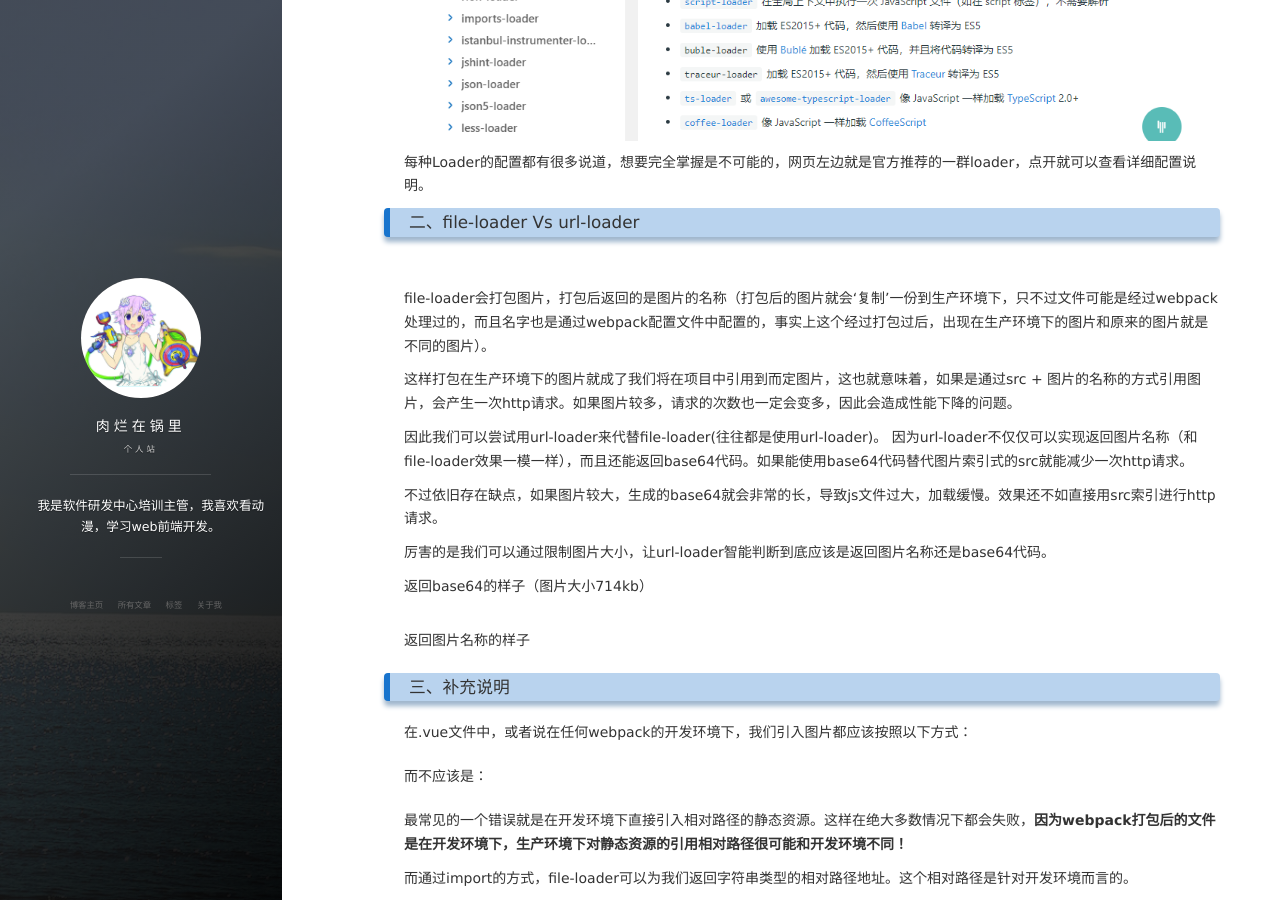
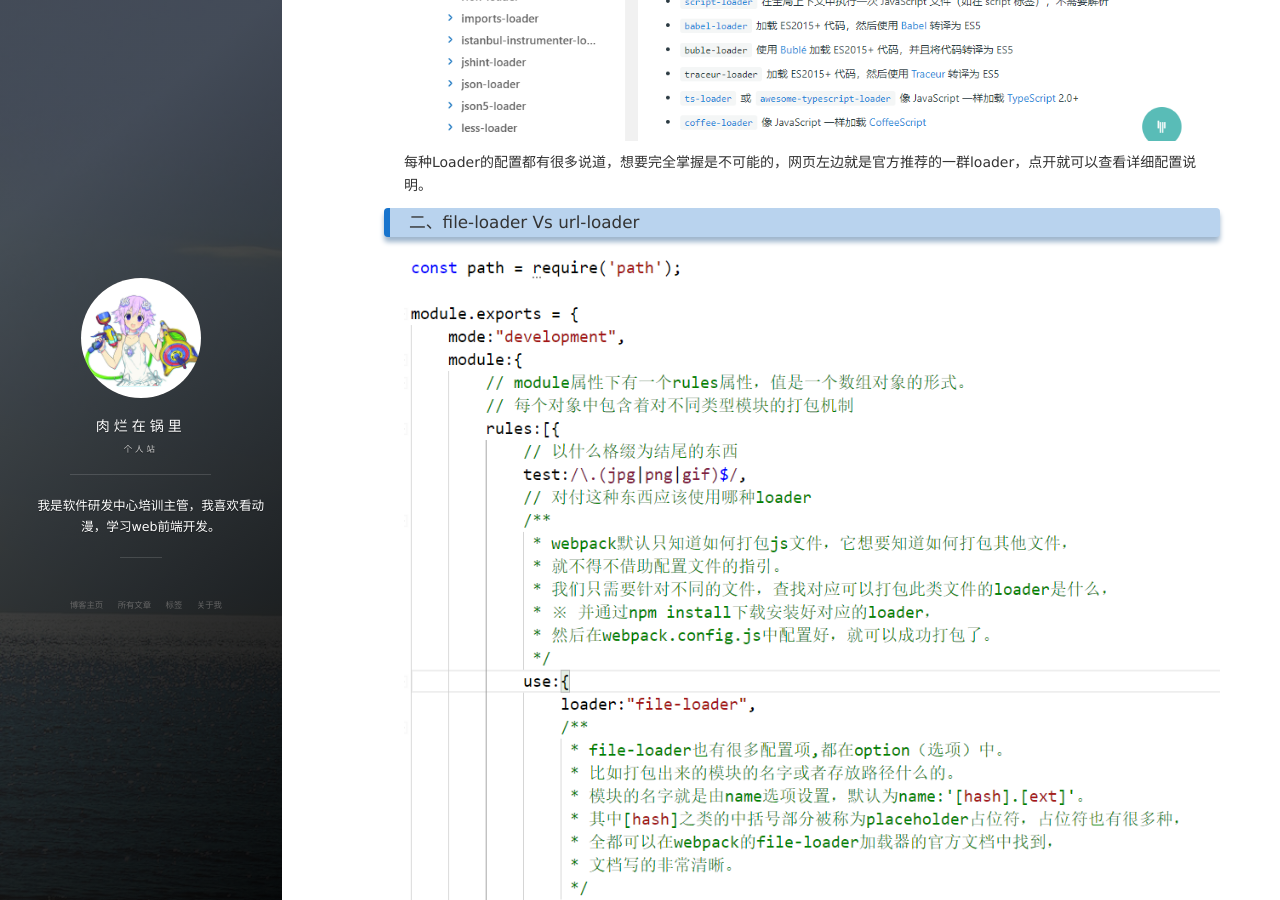
Before and after one commit to FDirectionClear/fdirectionclear.github.io, a Jekyll site: the page built from _posts/2019-04-12-webpack-file&url-loader.md, in a window 1280 px wide and 900 px high, scrolled down 838 px. Built offline with Jekyll 4.4.1, drawn with Linux system fonts in a browser that asks for light colours; nearby versions of some CDN libraries; comment, search, counter and statistics services are not loaded.

Commit message:
Update 2019-04-12-webpack-file&url-loader.md

```diff
--- a/_posts/2019-04-12-webpack-file&url-loader.md
+++ b/_posts/2019-04-12-webpack-file&url-loader.md
@@ -18,11 +18,11 @@ clean-html-plugin。
 
 ### 二、file-loader Vs url-loader
 
-![](images/posts/2019-04-12-webpack-file&url-loader/e0e973f2c64416b1eee247d6d3dec3ea.png)
+![](/images/posts/2019-04-12-webpack-file&url-loader/e0e973f2c64416b1eee247d6d3dec3ea.png)
 
-![](images/posts/2019-04-12-webpack-file&url-loader/f4e93d70de351248609c217a5d6d22fa.png)
+![](/images/posts/2019-04-12-webpack-file&url-loader/f4e93d70de351248609c217a5d6d22fa.png)
 
-![](images/posts/2019-04-12-webpack-file&url-loader/fd68f273cfd0360525d8483a8ee89736.png)
+![](/images/posts/2019-04-12-webpack-file&url-loader/fd68f273cfd0360525d8483a8ee89736.png)
 
 file-loader会打包图片，打包后返回的是图片的名称（打包后的图片就会‘复制’一份到生产环境下，只不过文件可能是经过webpack处理过的，而且名字也是通过webpack配置文件中配置的，事实上这个经过打包过后，出现在生产环境下的图片和原来的图片就是不同的图片）。
 
@@ -39,23 +39,23 @@ file-loader会打包图片，打包后返回的是图片的名称（打包后的
 
 返回base64的样子（图片大小714kb）
 
-![](images/posts/2019-04-12-webpack-file&url-loader/f74891560f34d46373bdc6fe19431860.png)
+![](/images/posts/2019-04-12-webpack-file&url-loader/f74891560f34d46373bdc6fe19431860.png)
 
-![](images/posts/2019-04-12-webpack-file&url-loader/d8fce7238cb103daf96df4c45b9560d0.png)
+![](/images/posts/2019-04-12-webpack-file&url-loader/d8fce7238cb103daf96df4c45b9560d0.png)
 
 返回图片名称的样子
 
-![](images/posts/2019-04-12-webpack-file&url-loader/2fc5e90fb2fda34e8527d154d7863884.png)
+![](/images/posts/2019-04-12-webpack-file&url-loader/2fc5e90fb2fda34e8527d154d7863884.png)
 
 ### 三、补充说明
 
 在.vue文件中，或者说在任何webpack的开发环境下，我们引入图片都应该按照以下方式：
 
-![](images/posts/2019-04-12-webpack-file&url-loader/6cd6f04f644e1482c66a4981164cbfa7.png)
+![](/images/posts/2019-04-12-webpack-file&url-loader/6cd6f04f644e1482c66a4981164cbfa7.png)
 
 而不应该是：
 
-![](images/posts/2019-04-12-webpack-file&url-loader/2de62754327df86851a010751176c9ef.png)
+![](/images/posts/2019-04-12-webpack-file&url-loader/2de62754327df86851a010751176c9ef.png)
 
 最常见的一个错误就是在开发环境下直接引入相对路径的静态资源。这样在绝大多数情况下都会失败，**因为webpack打包后的文件是在开发环境下，生产环境下对静态资源的引用相对路径很可能和开发环境不同！**
 
```
